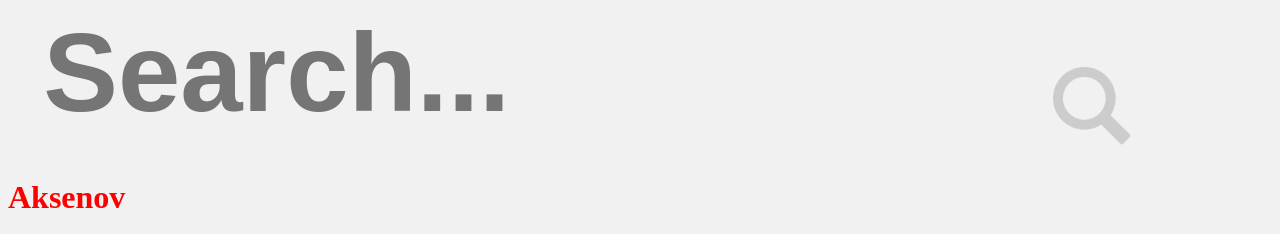
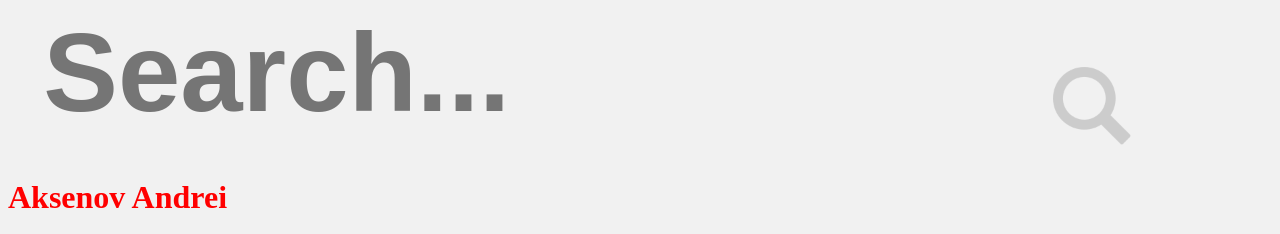
Before and after one commit to marchybasov/frontend_projects, a plain HTML site: page homework(search)/index.html in a window 1280 px wide. Shown: the top 234 px of the page. Drawn offline with Linux system fonts and the light colour scheme.

Commit message:
Аксенов добавил заголовок

```diff
--- a/homework(search)/index.html
+++ b/homework(search)/index.html
@@ -21,7 +21,7 @@
 
 </header>
 <main>
-    <h1>Aksenov</h1>
+    <h1>Aksenov Andrei</h1>
     <div id="spisok">
 
         <ul class="people">
```
